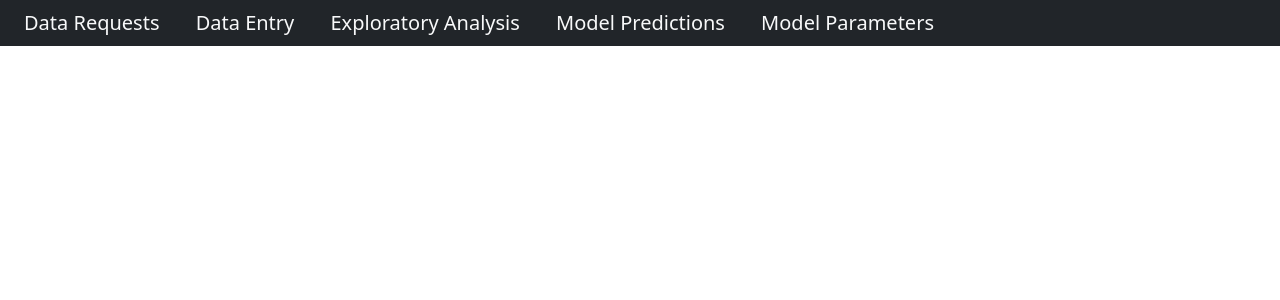
After one commit to seneubauer/example-etl-analyze-predict, a Flask app: page /data_entry in a window 1280 px wide. The commit adds this page. Shown: the top 300 px of the page. Run offline with Flask 2, Linux system fonts and the light colour scheme; data that the repository does not hold is empty; parts of the project's set-up code (start-up, migrations or seed data) failed here and were passed over; some libraries are stand-ins or nearby versions.

Commit message:
Added more pages

```diff
--- a/app.py
+++ b/app.py
@@ -31,10 +31,31 @@ characteristics = base.classes.characteristics
 app = Flask(__name__)
 app.config["SEND_FILE_MAX_AGE_DEFAULT"] = 0
 
-# landing page
+# data requests
 @app.route("/")
-def IndexRoute():
-    return render_template("index.html")
+# @app.route("/data_requests/")
+def Open_Data_Requests():
+    return render_template("data_requests.html")
+
+# data entry
+@app.route("/data_entry")
+def Open_Data_Entry():
+    return render_template("data_entry.html")
+
+# exploratory analysis
+@app.route("/exploratory_analysis")
+def Open_Exploratory_Analysis():
+    return render_template("exploratory_analysis.html")
+
+# model predictions
+@app.route("/model_predictions")
+def Open_Model_Predictions():
+    return render_template("model_predictions.html")
+
+# model predictions
+@app.route("/model_parameters")
+def Open_Model_Parameters():
+    return render_template("model_parameters.html")
 
 # request list of all unique drawings
 @app.route("/get_all_unique_drawings/")
@@ -62,7 +83,7 @@ def Get_All_Unique_Drawings():
         return { "status": "ok", "response": output }
 
 # request list of associated unique revisions
-@app.route("/get_associated_unique_revisions/<drawing>/")
+@app.route("/get_associated_unique_revisions/<drawing>/", methods = ["GET"])
 def Get_Associated_Unique_Revisions(drawing:str):
 
     # start the database session
@@ -88,7 +109,7 @@ def Get_Associated_Unique_Revisions(drawing:str):
         return { "status": "ok", "response": output }
 
 # request list of associated unique items
-@app.route("/get_associated_unique_items/<drawing>/")
+@app.route("/get_associated_unique_items/<drawing>/", methods = ["GET"])
 def Get_Associated_Unique_Items(drawing:str):
 
     # start the database session
@@ -114,7 +135,7 @@ def Get_Associated_Unique_Items(drawing:str):
         return { "status": "ok", "response": output }
 
 # request characteristics for drawing/revision/item
-@app.route("/get_characteristics/<drawing>/<revision>/<item>/")
+@app.route("/get_characteristics/<drawing>/<revision>/<item>/", methods = ["GET"])
 def Get_Characteristics(drawing:str, revision:str, item:str):
 
     # define the return features
--- a/static/js/logic.js
+++ b/static/js/logic.js
@@ -17,7 +17,60 @@ function init()
     available_drawings.on("change", Get_Associated_Unique_Items)
     d3.select("#retrieve_characteristics").on("click", Get_Part_Characteristics);
 
+    d3.select("#data_requests_form").on("click", Open_Data_Requests);
+    d3.select("#data_entry_form").on("click", Open_Data_Entry);
+    d3.select("#exploratory_analysis_form").on("click", Open_Exploratory_Analysis);
+    d3.select("#model_predictions_form").on("click", Open_Model_Predictions);
+    d3.select("#model_parameters_form").on("click", Open_Model_Parameters);
+
     Get_All_Unique_Drawings();
+}
+
+/* ----- pages ----- */
+
+// open the data requests page
+function Open_Data_Requests()
+{
+    d3.json("data_requests").then(function (data)
+    {
+        console.log("Opened Data Requests");
+    });
+}
+
+// open the data entry page
+function Open_Data_Entry()
+{
+    d3.json("data_entry/").then(function (data)
+    {
+        console.log("Opened Data Entry");
+    });
+}
+
+// open the exploratory analysis page
+function Open_Exploratory_Analysis()
+{
+    d3.json("exploratory_analysis/").then(function (data)
+    {
+        console.log("Opened Exploratory Analysis");
+    });
+}
+
+// open the model predictions page
+function Open_Model_Predictions()
+{
+    d3.json("model_predictions/").then(function (data)
+    {
+        console.log("Opened Model Predictions");
+    });
+}
+
+// open the model parameters page
+function Open_Model_Parameters()
+{
+    d3.json("model_parameters/").then(function (data)
+    {
+        console.log("Opened Model Parameters");
+    });
 }
 
 /* ----- routes ----- */
--- /dev/null
+++ b/templates/data_entry.html
@@ -0,0 +1,56 @@
+<!DOCTYPE html>
+
+<html lang="en">
+
+<head>
+    <!-- set the metadata -->
+    <meta charset="utf-8" name="viewport" content="width=device-width, initial-scale=1">
+
+    <!-- set the title -->
+    <title>Data Science Portal</title>
+
+    <!-- link to reset css -->
+    <link rel="stylesheet" href="/static/css/reset.css">
+
+    <!-- link to bootstrap css -->
+    <link href="https://cdn.jsdelivr.net/npm/bootstrap@5.2.0/dist/css/bootstrap.min.css"
+          rel="stylesheet"
+          integrity="sha384-gH2yIJqKdNHPEq0n4Mqa/HGKIhSkIHeL5AyhkYV8i59U5AR6csBvApHHNl/vI1Bx"
+          crossorigin="anonymous">
+
+    <!-- link to style css -->
+    <link rel="stylesheet" href="/static/css/style.css">
+
+    <!-- import js libraries -->
+    <script src="https://d3js.org/d3.v7.min.js"></script>
+    <script src="https://cdn.plot.ly/plotly-latest.min.js"></script>
+</head>
+
+<body>
+
+    <!-- header -->
+    <nav class="navbar bg-dark px-3 py-2">
+        <div class="container-fullwidth">
+            <a class="navbar-brand text-light px-2" href="#" id="data_requests_form">Data Requests</a>
+            <a class="navbar-brand text-light px-2" href="#" id="data_entry_form">Data Entry</a>
+            <a class="navbar-brand text-light px-2" href="#" id="exploratory_analysis_form">Exploratory Analysis</a>
+            <a class="navbar-brand text-light px-2" href="#" id="model_predictions_form">Model Predictions</a>
+            <a class="navbar-brand text-light px-2" href="#" id="model_parameters_form">Model Parameters</a>
+        </div>
+    </nav>
+
+    <!-- body -->
+    <div class="container my-2">
+
+    </div>
+
+    <!-- import bootstrap js library -->
+    <script src="https://cdn.jsdelivr.net/npm/bootstrap@5.2.0/dist/js/bootstrap.bundle.min.js"
+            integrity="sha384-A3rJD856KowSb7dwlZdYEkO39Gagi7vIsF0jrRAoQmDKKtQBHUuLZ9AsSv4jD4Xa"
+            crossorigin="anonymous"></script>
+
+    <!-- import local js scripts -->
+    <script src="/static/js/logic.js"></script>
+</body>
+
+</html>
```
Also changed, not shown: templates/data_requests.html (renamed from templates/index.html, +8 -4 lines), templates/exploratory_analysis.html (added, +56 -0 lines), templates/model_parameters.html (added, +56 -0 lines), templates/model_predictions.html (added, +56 -0 lines).
